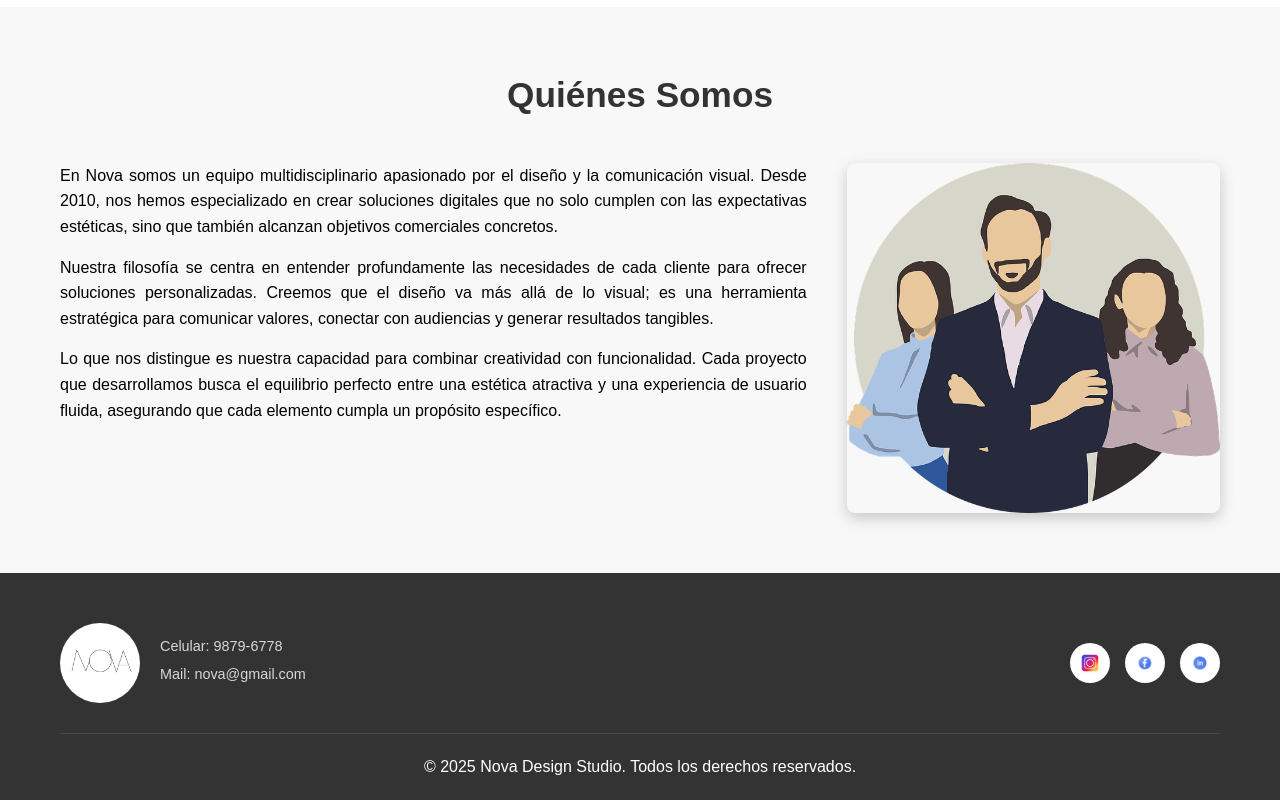
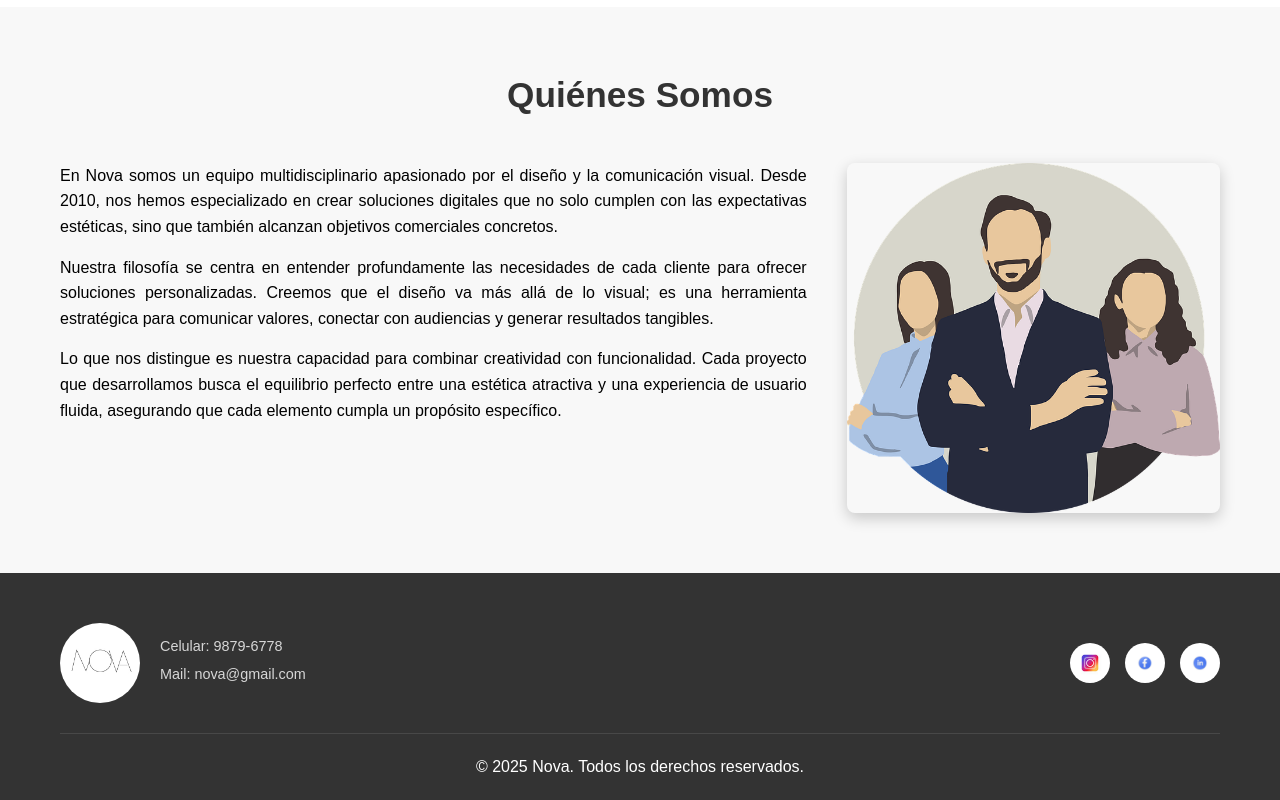
Before and after one commit to jeronimo-davinci/Parcial-n-mero-uno-de-programacion, a plain HTML site: page index.html in a window 1280 px wide. Shown: the part 1142-1942 px from the top of the page. Drawn offline with Linux system fonts and the light colour scheme.

Commit message:
Update index.html

```diff
--- a/index.html
+++ b/index.html
@@ -408,7 +408,7 @@
                 </div>
             </div>
             <div class="footer-bottom">
-                <p>&copy; 2025 Nova Design Studio. Todos los derechos reservados.</p>
+                <p>&copy; 2025 Nova. Todos los derechos reservados.</p>
             </div>
         </div>
     </footer>
```
